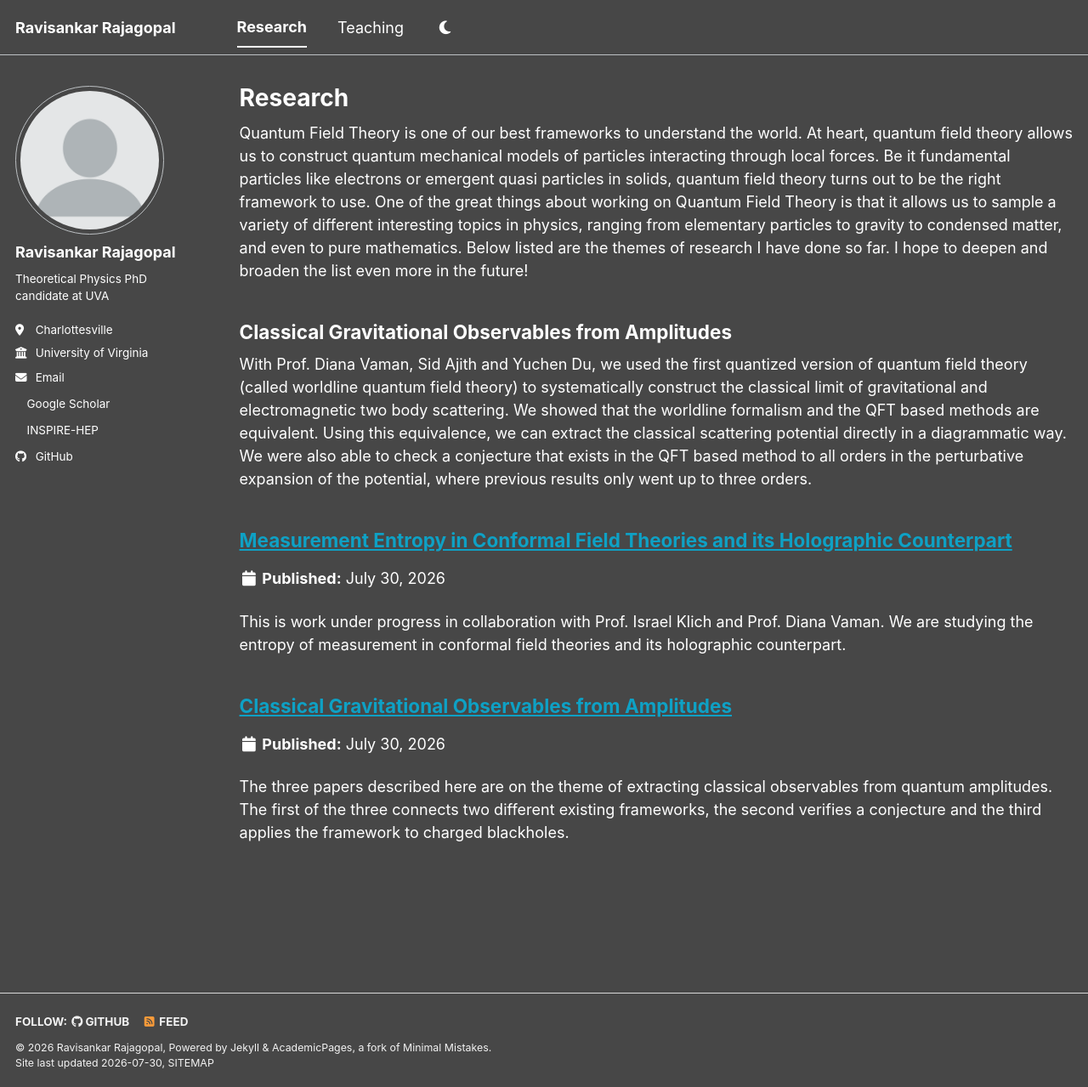
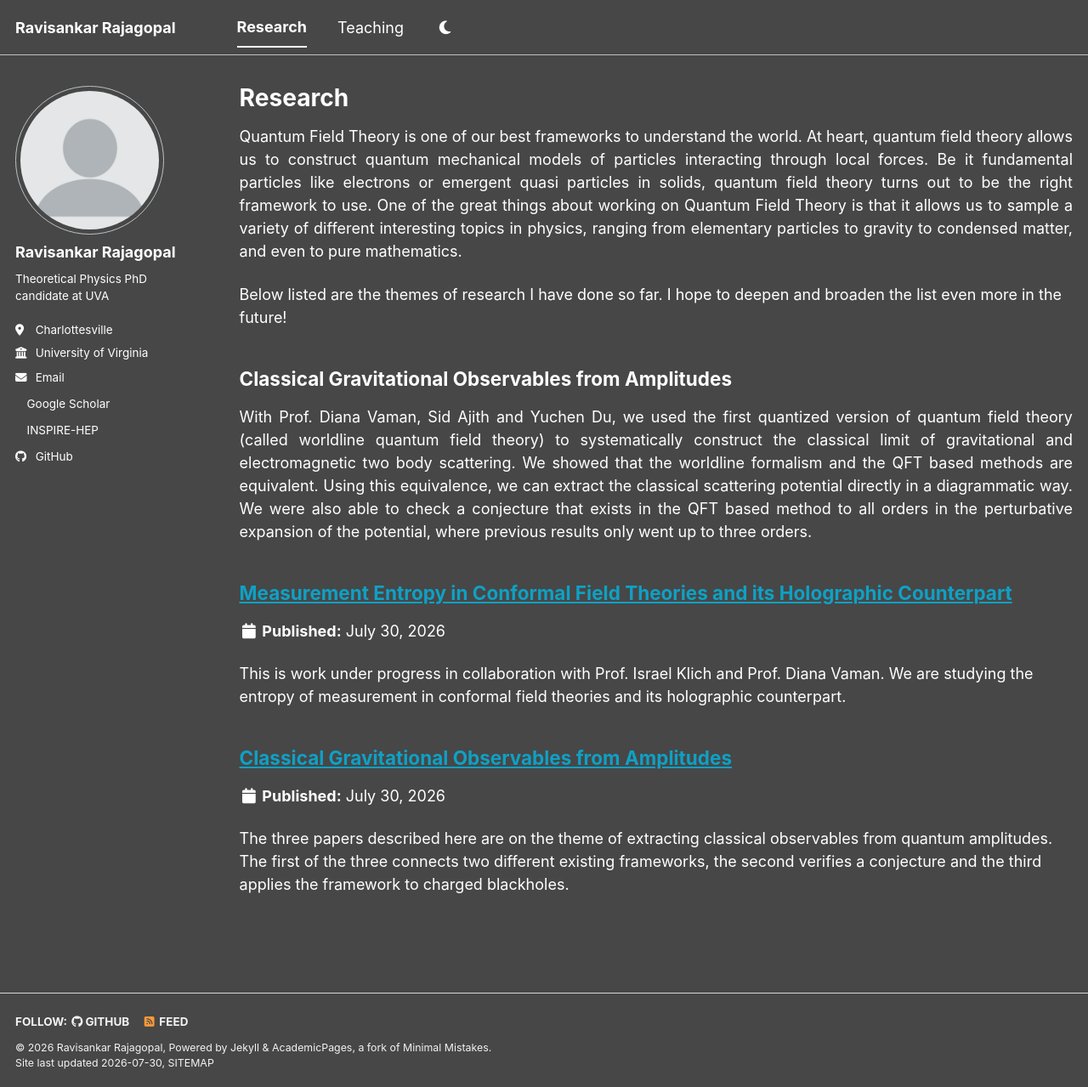
Before and after one commit to ravisankar712/ravisankar712.github.io, a Jekyll site: the page built from _pages/research.html, in a window 1280 px wide and 1279 px high. Shown: the whole window at 85% size. Built offline with Jekyll 4.4.1, drawn with Linux system fonts in a browser that asks for light colours; a style sheet for code colours, icons or effects is not loaded.

Commit message:
Update research.html

```diff
--- a/_pages/research.html
+++ b/_pages/research.html
@@ -5,18 +5,27 @@ permalink: /research/
 author_profile: true
 ---
 {% include base_path %}
-Quantum Field Theory is one of our best frameworks to understand the world. At heart, quantum field theory allows us to construct quantum mechanical models of particles interacting through local forces. Be it fundamental particles like electrons or emergent quasi particles in solids, quantum field theory turns out to be the right framework to use.
-One of the great things about working on Quantum Field Theory is that it allows us to sample a variety of different interesting topics in physics, ranging from elementary particles to gravity to condensed matter, and even to pure mathematics.
+<p style="text-align: justify;">
+  Quantum Field Theory is one of our best frameworks to understand the world.
+  At heart, quantum field theory allows us to construct quantum mechanical models of particles
+  interacting through local forces. Be it fundamental particles like electrons or emergent quasi particles in solids,
+  quantum field theory turns out to be the right framework to use.
+One of the great things about working on Quantum Field Theory is that it allows us to sample a variety of different
+  interesting topics in physics, ranging from elementary particles to gravity to condensed matter, and even to pure mathematics.
+</p>
+
 
 Below listed are the themes of research I have done so far. I hope to deepen and broaden the list even more in the future!
 
 <h2>Classical Gravitational Observables from Amplitudes</h2>
+<p style="text-align: justify;">
 With Prof. Diana Vaman, Sid Ajith and Yuchen Du, we used the first quantized version of quantum field theory
 (called worldline quantum field theory) to systematically construct the classical limit of gravitational and electromagnetic
 two body scattering. We showed that the worldline formalism and the QFT based methods are equivalent.
 Using this equivalence, we can extract the classical scattering potential directly in a diagrammatic way.
 We were also able to check a conjecture that exists in the QFT based method to all orders in the perturbative expansion of
 the potential, where previous results only went up to three orders.
+</p>
 
 {% for post in site.research reversed %}
   {% include archive-single.html %}
```
